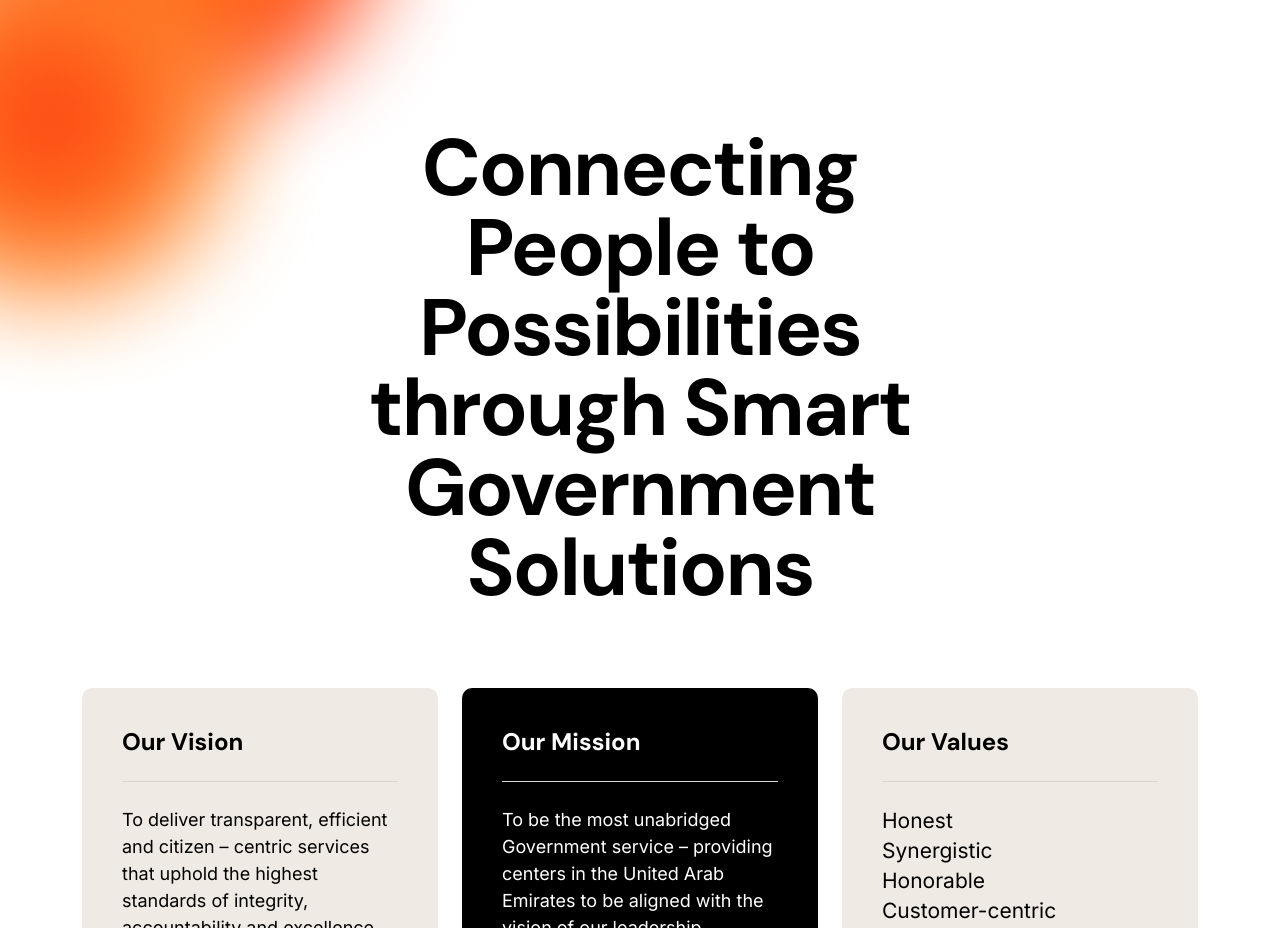
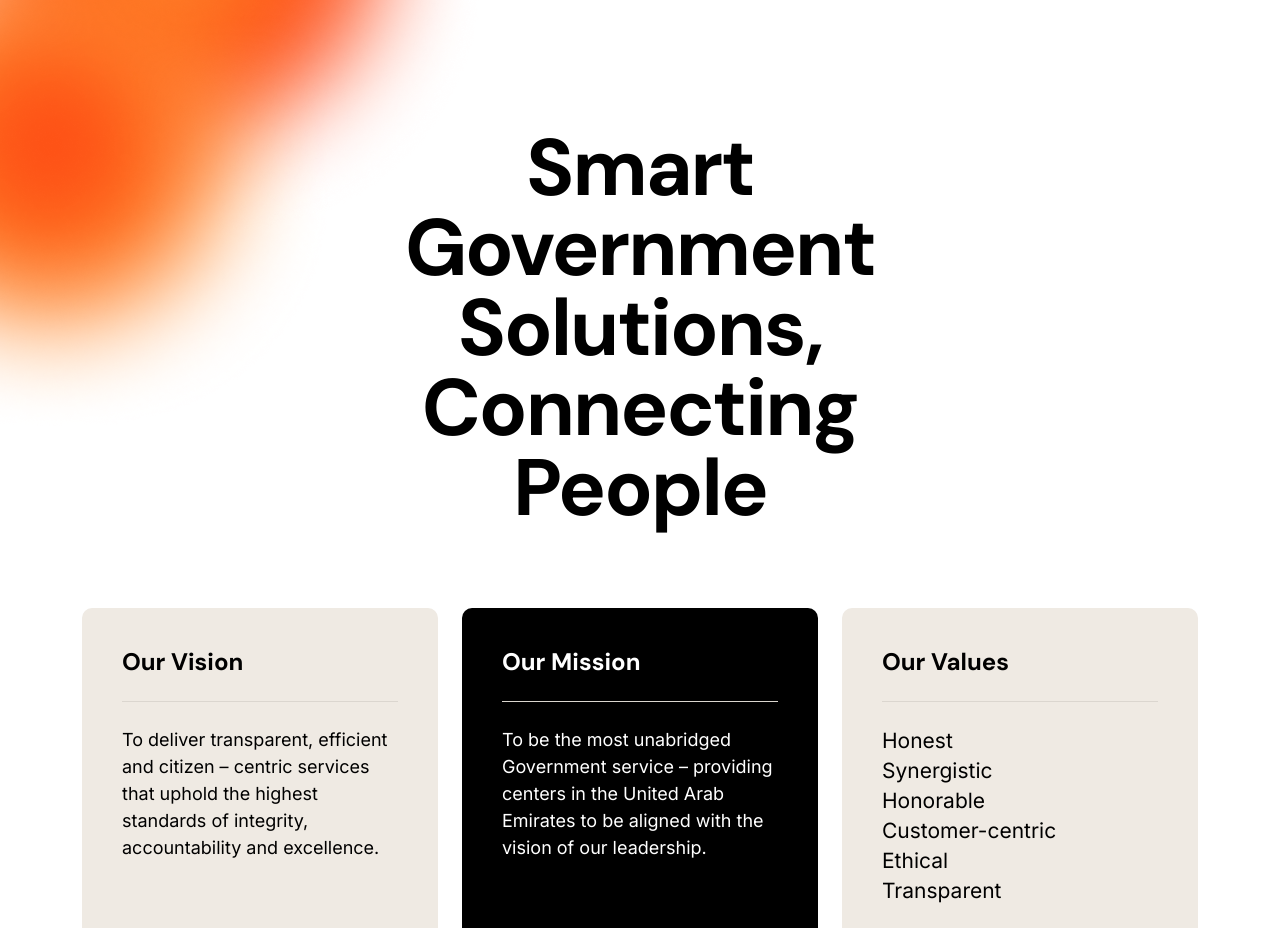
Before and after one commit to roshanzamil/al_garhoud_center, a Next.js app: page / in a window 1280 px wide. Shown: the part 5110-6038 px from the top of the page. Built offline with nearby package versions, Linux system fonts and the light colour scheme; a web font is replaced by a local one.

Commit message:
Connecting People to Possibilities through Smart Government Solutions
s

```diff
--- a/src/components/homes/home-1/PricingHomeOne.tsx
+++ b/src/components/homes/home-1/PricingHomeOne.tsx
@@ -16,8 +16,7 @@ export default function PricingHomeOne() {
           data-aos-delay="500"
         >
           <h2>
-            Connecting People to Possibilities through Smart Government
-            Solutions
+            Smart Government Solutions, Connecting People
           </h2>
         </div>
 
```
